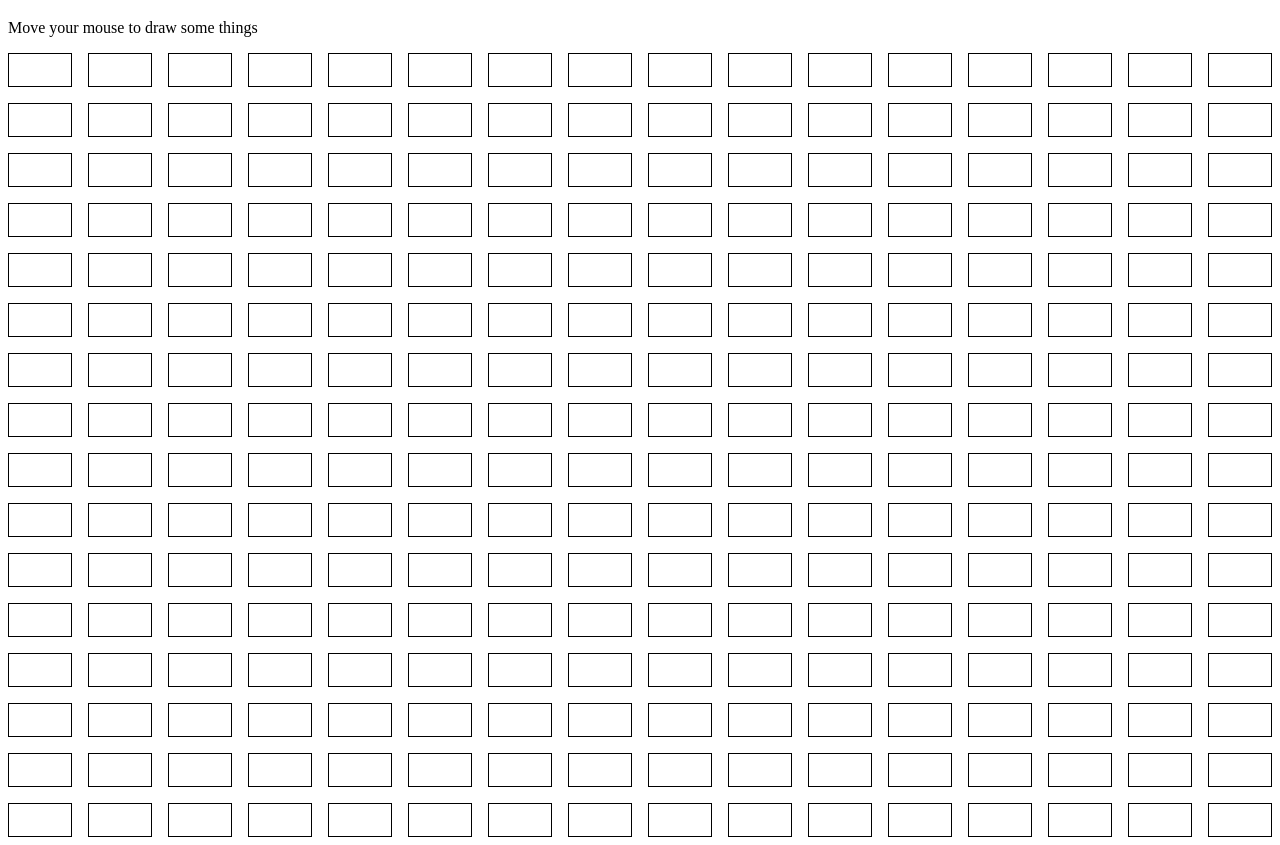
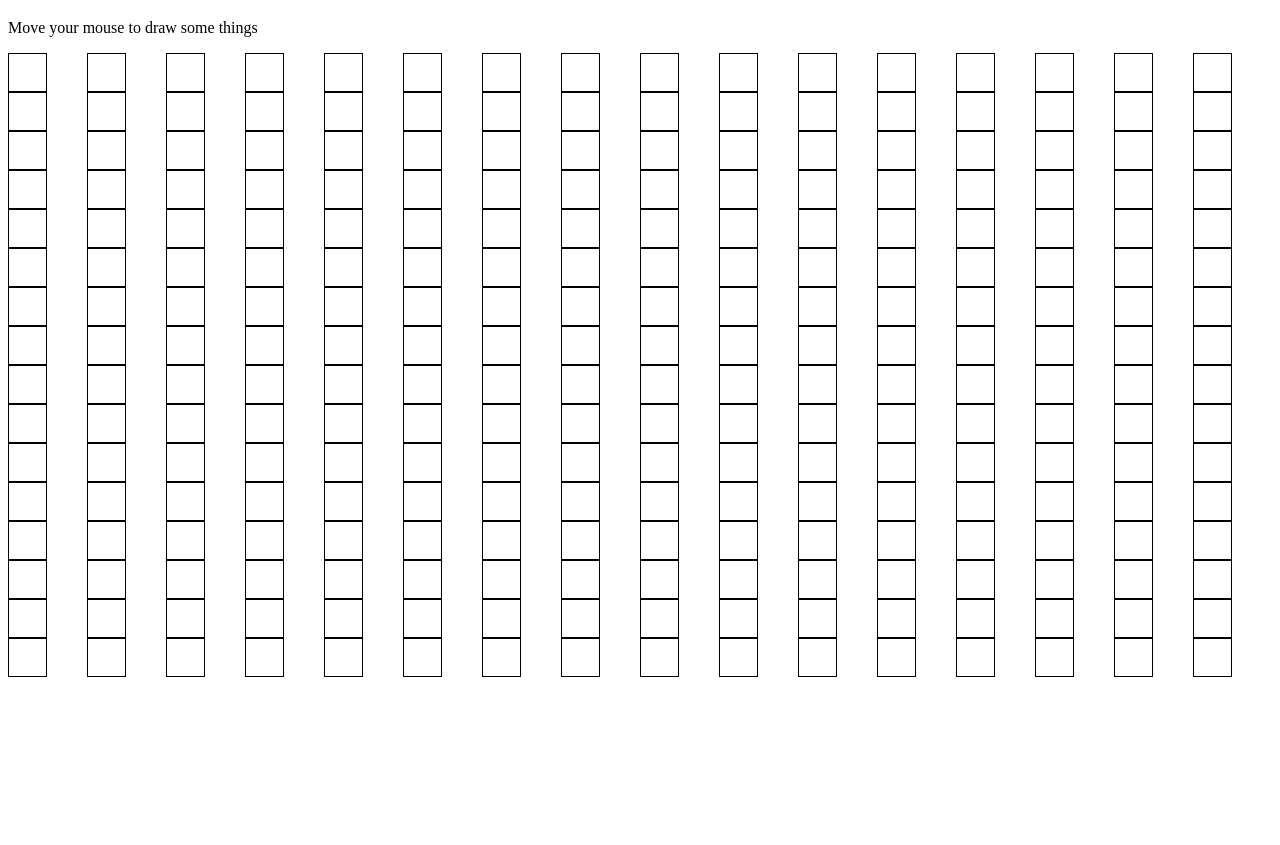
Before and after one commit to oekoo22/sketch, a plain HTML site: page index.html in a window 1280 px wide. Shown: the part 61-906 px from the top of the page. After the commit the page ends 800 px from the top, so only its background shows below. Drawn offline with Linux system fonts and the light colour scheme.

Commit message:
Focus on getting the grid-items to squares

```diff
--- a/style.css
+++ b/style.css
@@ -5,14 +5,14 @@
 
 .container {
     display: grid;
-  grid-gap: 1em;
-  grid-template-rows: repeat(var(--grid-rows), 1fr);
-  grid-template-columns: repeat(var(--grid-cols), 1fr);
+    /*grid-gap: 1em;*/
+    grid-template-rows: repeat(var(--grid-rows), 1fr);
+    grid-template-columns: repeat(var(--grid-cols), 1fr);
 }
 
 .square {
-
-
+    height: 5px;
+    width: 5px;
     padding: 1em;
     border: 1px solid black;
     text-align: center;
```
